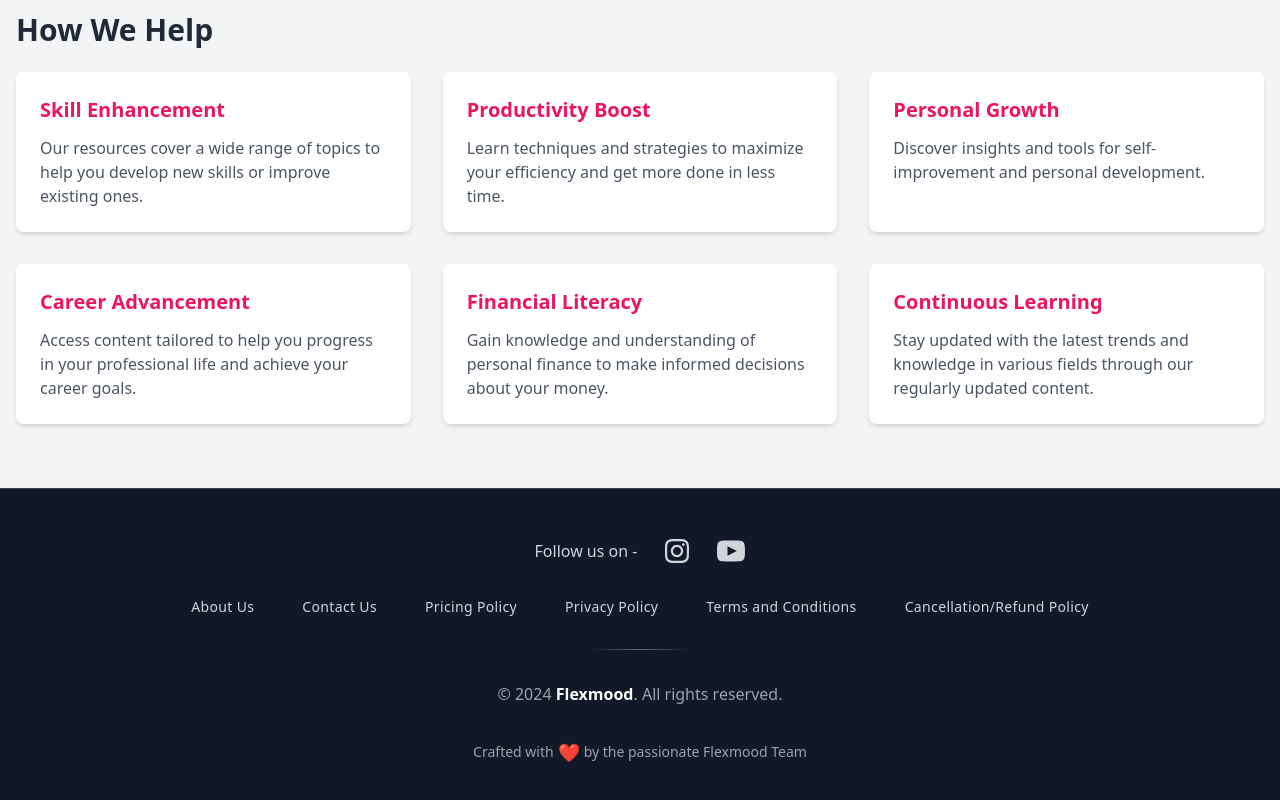
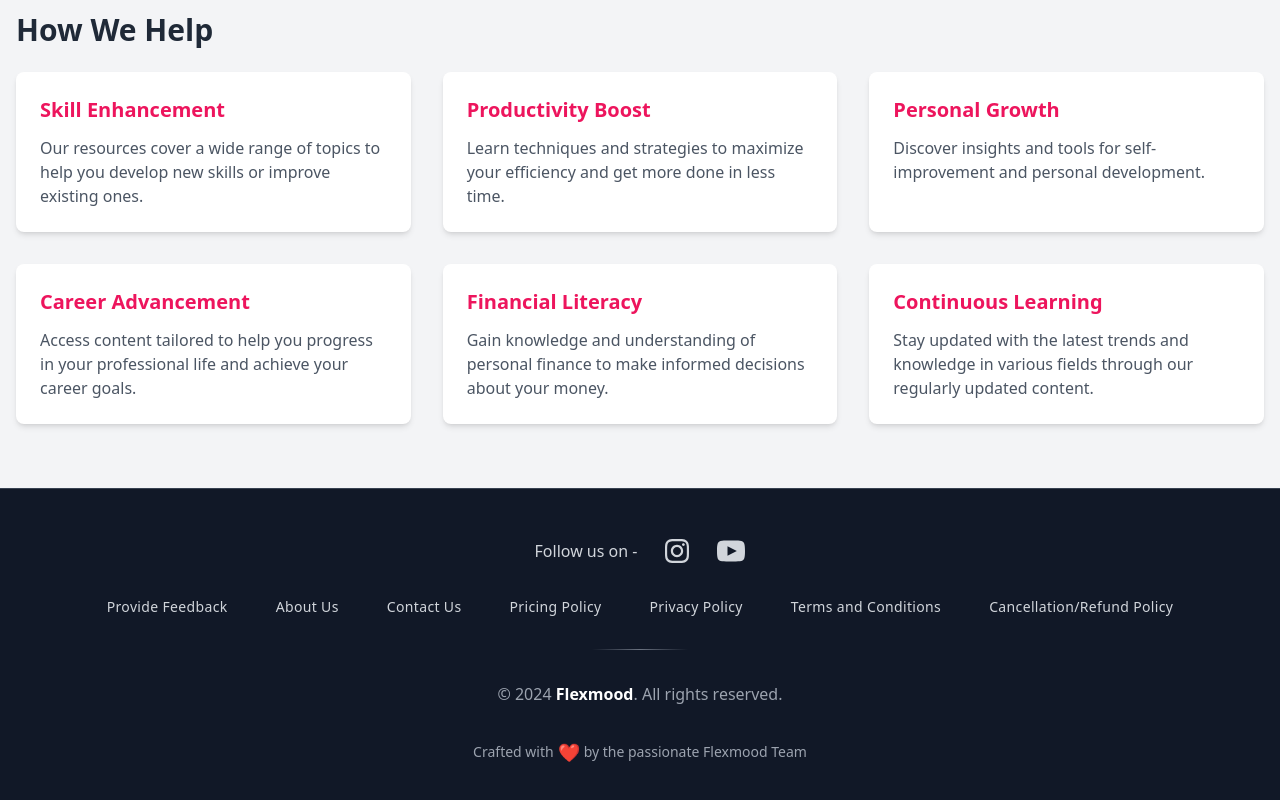
Before and after one commit to AtTheRate-anuragjyoti/flexmood, a Next.js app: page /information/about_us in a window 1280 px wide. Shown: the part 1694-2494 px from the top of the page. Built offline with nearby package versions, Linux system fonts and the light colour scheme.

Commit message:
added Provide Feedback link

```diff
--- a/src/app/page.js
+++ b/src/app/page.js
@@ -21,7 +21,7 @@ const MainPage = () => {
   useEffect(() => {
     const fetchBooks = async () => {
       try {
-        const response = await fetch(`/api/v1/fetch-books/`, {cache: 'no-store'});
+        const response = await fetch(`/api/v1/fetch-books/`);
         const jsonData = await response.json();
         setBooks(jsonData);
         setFilteredBooks(
--- a/src/components/ui/bottom_bar.js
+++ b/src/components/ui/bottom_bar.js
@@ -41,6 +41,13 @@ const BottomBar = () => {
 
           {/* Navigation Links */}
           <nav className="grid grid-cols-1 sm:grid-cols-2 md:grid-cols-3 lg:flex lg:flex-wrap justify-center gap-6 lg:gap-12">
+              <a
+                href="https://forms.gle/sR7zSMFrPCiGJcuU9"
+                target="_blank"
+                className="text-gray-300 hover:text-white transition-all duration-300 text-sm font-medium tracking-wide hover:underline animate-pulse"
+              >
+                Provide Feedback
+              </a>
             {links.map((link) => (
               <a
                 key={link.href}
```
